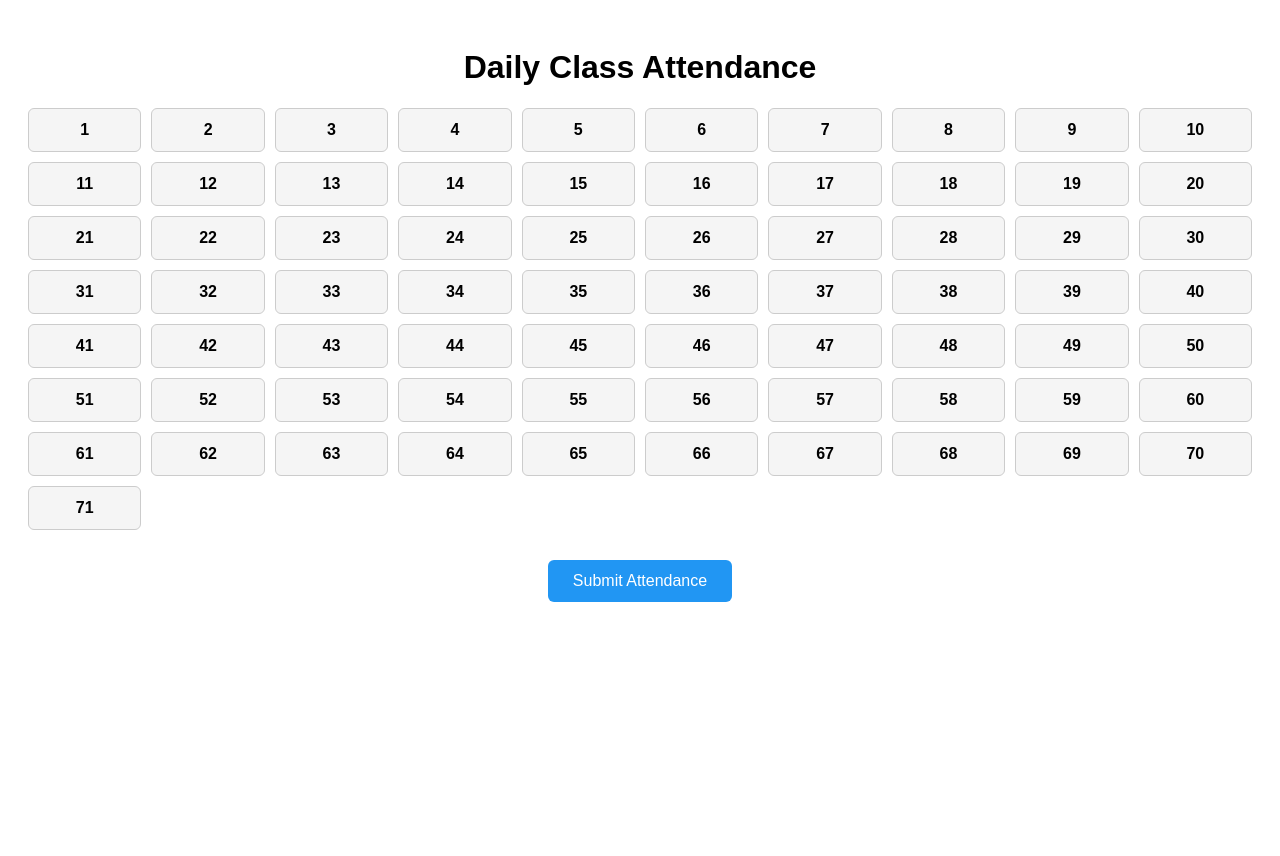
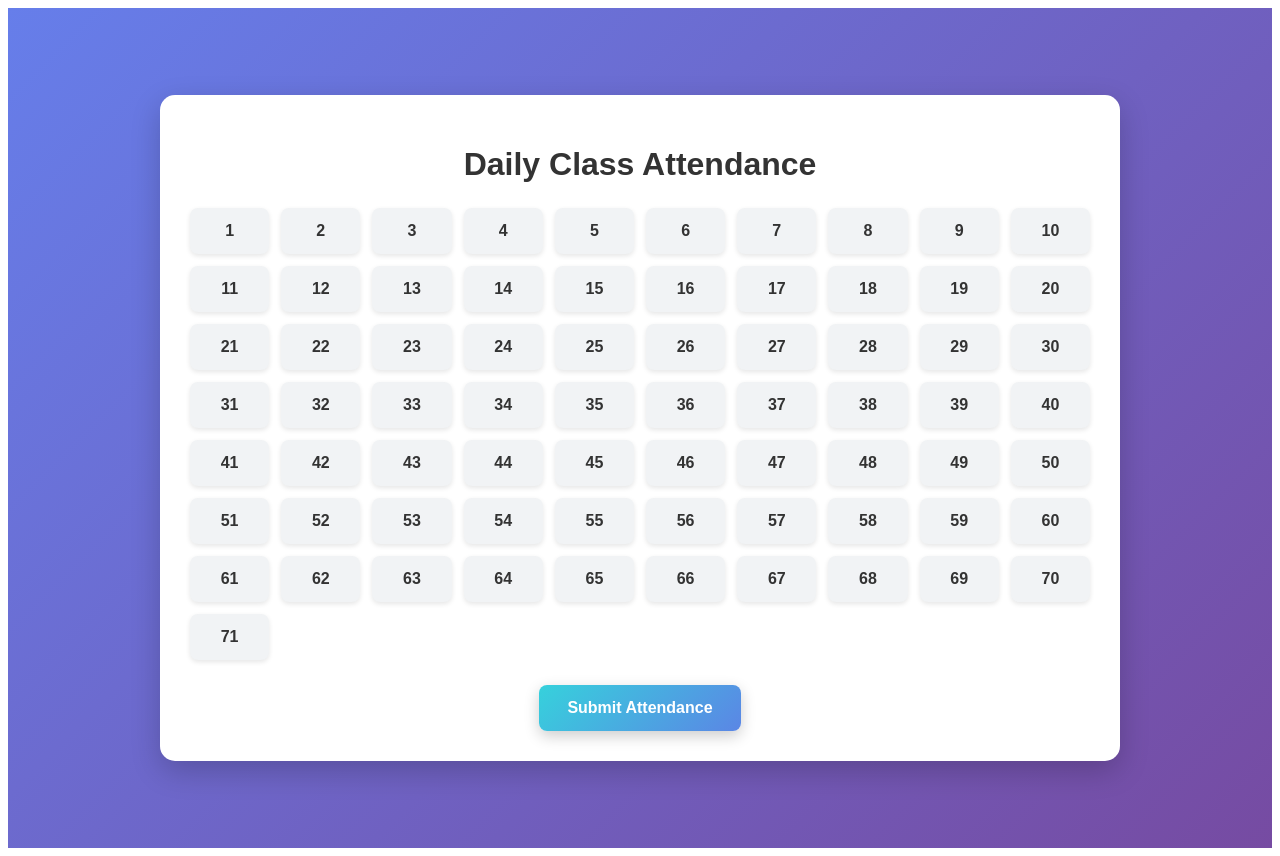
Before and after one commit to divakarhankare9850-ai/attendance, a React (Create React App) app: page / in a window 1280 px wide. Before the commit the page ends 800 px from the top, so only its background shows below. Built offline with nearby package versions, Linux system fonts and the light colour scheme.

Commit message:
Update App.js

```diff
--- a/src/App.js
+++ b/src/App.js
@@ -4,23 +4,15 @@ import { doc, setDoc, serverTimestamp } from "firebase/firestore";
 
 export default function App() {
 
-  // total students
   const totalStudents = 71;
-
-  // generate roll numbers
   const rollNumbers = Array.from({ length: totalStudents }, (_, i) => i + 1);
 
-  // state for present students
   const [present, setPresent] = useState([]);
-
   const [result, setResult] = useState(null);
 
-  // current date
   const today = new Date().toISOString().split("T")[0];
 
-  // toggle attendance
   const toggleAttendance = (roll) => {
-
     if (present.includes(roll)) {
       setPresent(present.filter(r => r !== roll));
     } else {
@@ -28,13 +20,10 @@ export default function App() {
     }
   };
 
-  // submit attendance
   const submitAttendance = async () => {
-
     const absent = rollNumbers.filter(r => !present.includes(r));
 
     try {
-
       await setDoc(doc(db, "attendance", today), {
         present: present,
         absent: absent,
@@ -55,13 +44,10 @@ export default function App() {
     }
   };
 
-  // copy absent numbers
   const copyAbsent = () => {
-
     if (!result) return;
 
     const message = `Absent Roll Numbers:\n${result.absentList.join(", ")}`;
-
     navigator.clipboard.writeText(message);
 
     alert("Absent list copied!");
@@ -69,18 +55,40 @@ const copyAbsent = () => {
 
   return (
 
-    <div style={{ fontFamily: "Arial", padding: 20 }}>
+    <div style={{
+      minHeight: "100vh",
+      background: "linear-gradient(135deg, #667eea, #764ba2)",
+      display: "flex",
+      justifyContent: "center",
+      alignItems: "center",
+      padding: 20,
+      fontFamily: "Arial, sans-serif"
+    }}>
+
+      <div style={{
+        background: "white",
+        padding: "30px",
+        borderRadius: "15px",
+        width: "900px",
+        maxWidth: "100%",
+        boxShadow: "0 10px 30px rgba(0,0,0,0.2)"
+      }}>
 
         {/* Title */}
-      <h1 style={{ textAlign: "center" }}>
+        <h1 style={{
+          textAlign: "center",
+          marginBottom: "25px",
+          color: "#333"
+        }}>
           Daily Class Attendance
         </h1>
 
-      {/* Roll Grid */}
+        {/* Grid */}
         <div style={{
           display: "grid",
           gridTemplateColumns: "repeat(10,1fr)",
-        gap: "10px"
+          gap: "12px",
+          marginBottom: "25px"
         }}>
 
           {rollNumbers.map((roll) => (
@@ -89,19 +97,18 @@ const copyAbsent = () => {
               key={roll}
               onClick={() => toggleAttendance(roll)}
               style={{
-              padding: "12px",
+                padding: "14px",
                 textAlign: "center",
-              border: "1px solid #ccc",
+                borderRadius: "8px",
                 cursor: "pointer",
-              borderRadius: "6px",
-              backgroundColor: present.includes(roll) ? "#4CAF50" : "#f5f5f5",
-              color: present.includes(roll) ? "white" : "black",
-              fontWeight: "bold"
+                fontWeight: "bold",
+                transition: "0.2s",
+                backgroundColor: present.includes(roll) ? "#2ecc71" : "#f1f3f5",
+                color: present.includes(roll) ? "white" : "#333",
+                boxShadow: "0 2px 5px rgba(0,0,0,0.1)"
               }}
             >
-
               {roll}
-
             </div>
 
           ))}
@@ -109,34 +116,35 @@ const copyAbsent = () => {
         </div>
 
         {/* Submit Button */}
-
-      <div style={{ textAlign: "center", marginTop: 30 }}>
+        <div style={{ textAlign: "center", marginTop: 10 }}>
 
           <button
             onClick={submitAttendance}
             style={{
-            padding: "12px 25px",
+              padding: "14px 28px",
               fontSize: "16px",
-            background: "#2196F3",
+              background: "linear-gradient(135deg,#36d1dc,#5b86e5)",
               color: "white",
               border: "none",
-            borderRadius: "6px",
-            cursor: "pointer"
+              borderRadius: "8px",
+              cursor: "pointer",
+              fontWeight: "bold",
+              boxShadow: "0 5px 15px rgba(0,0,0,0.2)"
             }}
           >
             Submit Attendance
           </button>
 
         </div>
+
         {/* Result Section */}
-
         {result && (
 
           <div style={{
-        marginTop: 40,
+            marginTop: 30,
             padding: 20,
-        border: "1px solid #ddd",
-        borderRadius: "10px"
+            borderRadius: "10px",
+            background: "#f8f9fa"
           }}>
 
             <h2>Attendance Summary</h2>
@@ -156,13 +164,11 @@ const copyAbsent = () => {
               {present.sort((a,b)=>a-b).join(", ")}
             </div>
 
-
             {/* Absent Numbers */}
-
             <h3>Absent Roll Numbers</h3>
 
             <div style={{
-            background: "#ffebee",
+              background: "#ffecec",
               padding: "10px",
               borderRadius: "6px",
               marginBottom: "15px"
@@ -171,17 +177,18 @@ const copyAbsent = () => {
             </div>
 
             {/* Copy Button */}
-
             <button
               onClick={copyAbsent}
               style={{
                 padding: "10px 20px",
-            background: "#4CAF50",
+                background: "#27ae60",
                 color: "white",
                 border: "none",
                 borderRadius: "6px",
-            cursor: "pointer"
-            }} >
+                cursor: "pointer",
+                fontWeight: "bold"
+              }}
+            >
               Copy Absent List
             </button>
 
@@ -190,5 +197,7 @@ const copyAbsent = () => {
         )}
 
       </div>
+
+    </div>
   );
 }
```
Lines whose indentation alone changed are shown as unchanged.
